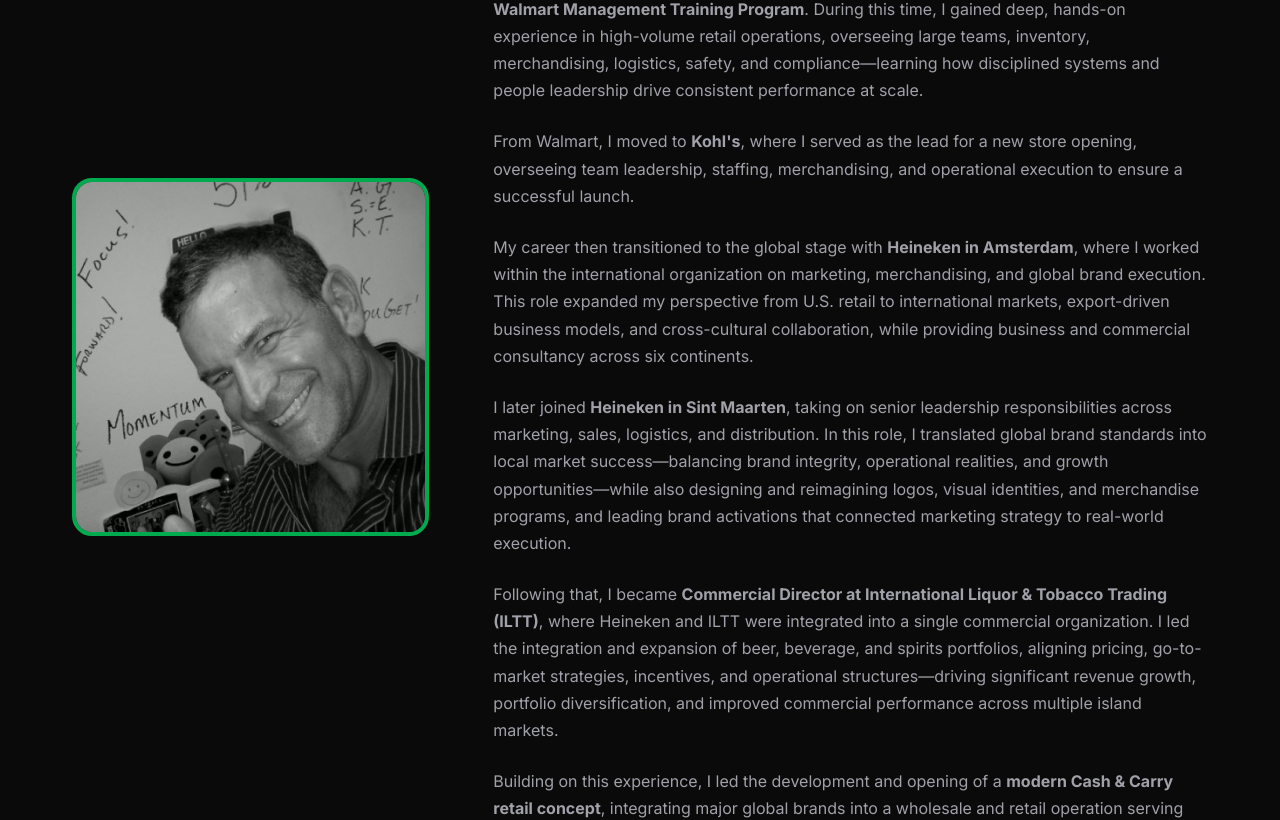
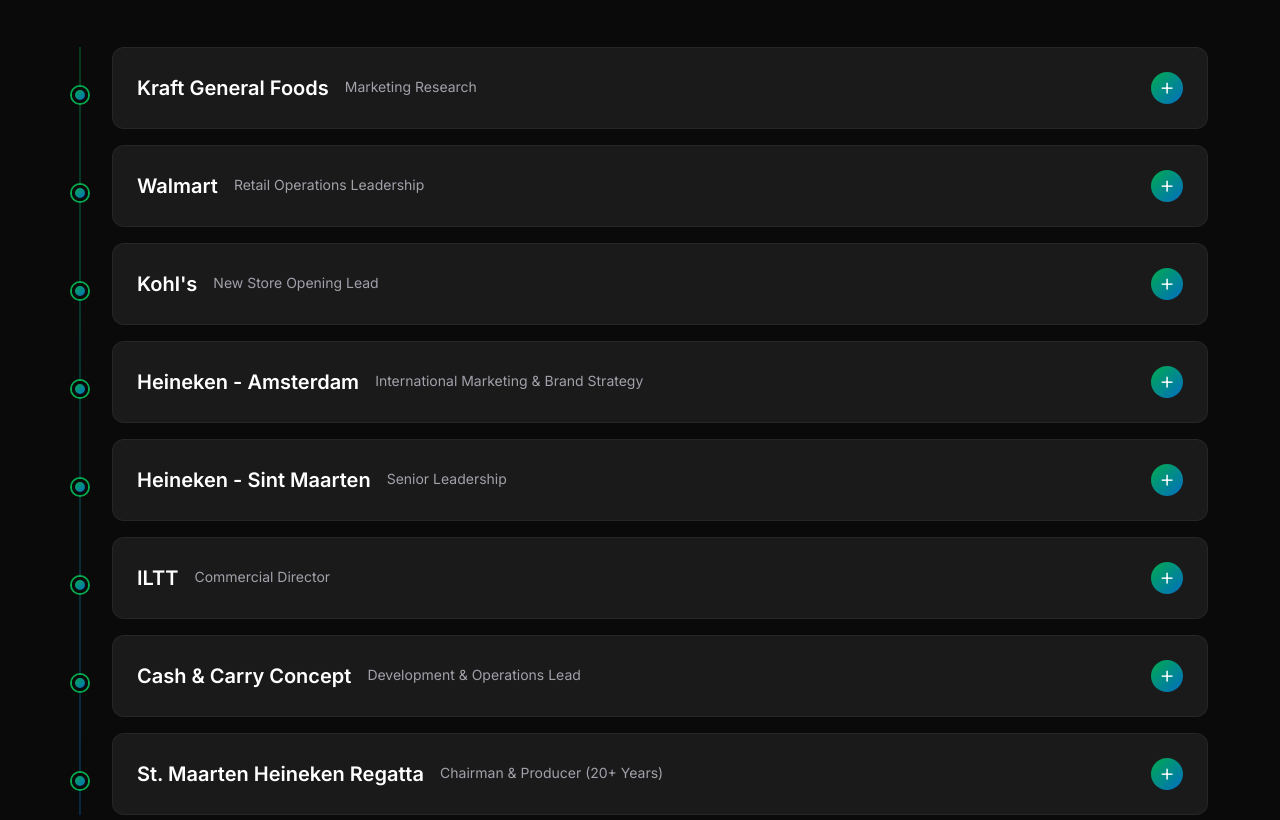
Before and after one commit to JacksonLeone/greenspring-website, a Next.js app: page /about in a window 1280 px wide. Shown: the part 776-1596 px from the top of the page. Built offline with nearby package versions, Linux system fonts and the light colour scheme.

Commit message:
Added Story Timeline

```diff
--- a/package.json
+++ b/package.json
@@ -5,6 +5,7 @@
   "private": true,
   "scripts": {
     "dev": "npm run build:local && npx serve out -p 3000",
+    "next": "next dev",
     "build": "next build",
     "build:local": "NEXT_PUBLIC_LOCAL_DEV=true next build",
     "start": "next start",
--- /dev/null
+++ b/src/components/TimelineItem.tsx
@@ -0,0 +1,40 @@
+import React from 'react';
+
+interface TimelineItemProps {
+  company: string;
+  role: string;
+  content: string;
+  isExpanded: boolean;
+  isLast?: boolean;
+  onClick: () => void;
+}
+
+export default function TimelineItem({
+  company,
+  role,
+  content,
+  isExpanded,
+  isLast = false,
+  onClick
+}: TimelineItemProps) {
+  return (
+    <div className={`timeline-item ${isExpanded ? 'expanded' : ''}`}>
+      <div className="timeline-marker">
+        <div className="timeline-dot"></div>
+        {!isLast && <div className="timeline-line"></div>}
+      </div>
+      <div className="timeline-card" onClick={onClick}>
+        <div className="timeline-header">
+          <h3>{company}</h3>
+          <span className="timeline-role">{role}</span>
+          <span className="timeline-toggle">{isExpanded ? '−' : '+'}</span>
+        </div>
+        {isExpanded && (
+          <div className="timeline-content">
+            <p dangerouslySetInnerHTML={{ __html: content }} />
+          </div>
+        )}
+      </div>
+    </div>
+  );
+}
--- a/src/pages/about.tsx
+++ b/src/pages/about.tsx
@@ -1,7 +1,57 @@
-import React from 'react';
+import React, { useState } from 'react';
 import Layout from '../components/Layout';
+import TimelineItem from '../components/TimelineItem';
 import { getImagePath } from '../utils/imagePath';
+
+const careerTimeline = [
+  {
+    company: "Kraft General Foods",
+    role: "Marketing Research",
+    content: "I began in <strong>marketing research at Kraft General Foods</strong>, where I developed a strong grounding in consumer insights, brand strategy, and data-driven decision-making. This early experience shaped how I think about positioning, pricing, and how customers actually engage with products and brands."
+  },
+  {
+    company: "Walmart",
+    role: "Retail Operations Leadership",
+    content: "That foundation led me into <strong>retail operations with Walmart</strong>, where I progressed through leadership roles after completing both the <strong>Walton Institute Leadership Academy</strong> and the <strong>Walmart Management Training Program</strong>. During this time, I gained deep, hands-on experience in high-volume retail operations, overseeing large teams, inventory, merchandising, logistics, safety, and compliance—learning how disciplined systems and people leadership drive consistent performance at scale."
+  },
+  {
+    company: "Kohl's",
+    role: "New Store Opening Lead",
+    content: "From Walmart, I moved to <strong>Kohl's</strong>, where I served as the lead for a new store opening, overseeing team leadership, staffing, merchandising, and operational execution to ensure a successful launch."
+  },
+  {
+    company: "Heineken - Amsterdam",
+    role: "International Marketing & Brand Strategy",
+    content: "My career then transitioned to the global stage with <strong>Heineken in Amsterdam</strong>, where I worked within the international organization on marketing, merchandising, and global brand execution. This role expanded my perspective from U.S. retail to international markets, export-driven business models, and cross-cultural collaboration, while providing business and commercial consultancy across six continents."
+  },
+  {
+    company: "Heineken - Sint Maarten",
+    role: "Senior Leadership",
+    content: "I later joined <strong>Heineken in Sint Maarten</strong>, taking on senior leadership responsibilities across marketing, sales, logistics, and distribution. In this role, I translated global brand standards into local market success—balancing brand integrity, operational realities, and growth opportunities—while also designing and reimagining logos, visual identities, and merchandise programs, and leading brand activations that connected marketing strategy to real-world execution."
+  },
+  {
+    company: "ILTT",
+    role: "Commercial Director",
+    content: "Following that, I became <strong>Commercial Director at International Liquor & Tobacco Trading (ILTT)</strong>, where Heineken and ILTT were integrated into a single commercial organization. I led the integration and expansion of beer, beverage, and spirits portfolios, aligning pricing, go-to-market strategies, incentives, and operational structures—driving significant revenue growth, portfolio diversification, and improved commercial performance across multiple island markets."
+  },
+  {
+    company: "Cash & Carry Concept",
+    role: "Development & Operations Lead",
+    content: "Building on this experience, I led the development and opening of a <strong>modern Cash & Carry retail concept</strong>, integrating major global brands into a wholesale and retail operation serving both trade and consumer segments. This project combined retail operations, supplier integration, merchandising, pricing strategy, logistics, and brand execution into a scalable commercial platform."
+  },
+  {
+    company: "St. Maarten Heineken Regatta",
+    role: "Chairman & Producer (20+ Years)",
+    content: "In parallel, I produced the large-scale entertainment and on-shore activations for the <strong>St. Maarten Heineken Regatta for over 20 years, serving as Chairman of the event</strong>. This role included event production, sponsorship activation, brand programming, merchandise development, and experiential marketing, delivering world-class experiences tied to one of the Caribbean's most iconic international sporting events."
+  }
+];
+
 export default function About() {
+  const [expandedCard, setExpandedCard] = useState<number | null>(null);
+
+  const toggleCard = (index: number) => {
+    setExpandedCard(expandedCard === index ? null : index);
+  };
   return (
     <Layout title="About - GreenSpring Business Transformation">
       {/* Hero Section */}
@@ -24,28 +74,28 @@
             <div className="story-content">
               <h2>My Journey</h2>
               <div className="story-text">
-                <p className="lead">My career has been shaped by <strong>building, operating, and reimagining businesses</strong>—from the foundations of retail and marketing to global brands and complex hospitality environments.</p>
+                <p className="lead">My career has been shaped by <strong>building, operating, and reimagining businesses</strong> from the foundations of retail and marketing to global brands and complex hospitality environments.</p>
+              </div>
 
-                <p>I began in <strong>marketing research at Kraft General Foods</strong>, where I developed a strong grounding in consumer insights, brand strategy, and data-driven decision-making. This early experience shaped how I think about positioning, pricing, and how customers actually engage with products and brands.</p>
-
-                <p>That foundation led me into <strong>retail operations with Walmart</strong>, where I progressed through leadership roles after completing both the <strong>Walton Institute Leadership Academy</strong> and the <strong>Walmart Management Training Program</strong>. During this time, I gained deep, hands-on experience in high-volume retail operations, overseeing large teams, inventory, merchandising, logistics, safety, and compliance—learning how disciplined systems and people leadership drive consistent performance at scale.</p>
-
-                <p>From Walmart, I moved to <strong>Kohl's</strong>, where I served as the lead for a new store opening, overseeing team leadership, staffing, merchandising, and operational execution to ensure a successful launch.</p>
-
-                <p>My career then transitioned to the global stage with <strong>Heineken in Amsterdam</strong>, where I worked within the international organization on marketing, merchandising, and global brand execution. This role expanded my perspective from U.S. retail to international markets, export-driven business models, and cross-cultural collaboration, while providing business and commercial consultancy across six continents.</p>
-
-                <p>I later joined <strong>Heineken in Sint Maarten</strong>, taking on senior leadership responsibilities across marketing, sales, logistics, and distribution. In this role, I translated global brand standards into local market success—balancing brand integrity, operational realities, and growth opportunities—while also designing and reimagining logos, visual identities, and merchandise programs, and leading brand activations that connected marketing strategy to real-world execution.</p>
-
-                <p>Following that, I became <strong>Commercial Director at International Liquor & Tobacco Trading (ILTT)</strong>, where Heineken and ILTT were integrated into a single commercial organization. I led the integration and expansion of beer, beverage, and spirits portfolios, aligning pricing, go-to-market strategies, incentives, and operational structures—driving significant revenue growth, portfolio diversification, and improved commercial performance across multiple island markets.</p>
-
-                <p>Building on this experience, I led the development and opening of a <strong>modern Cash & Carry retail concept</strong>, integrating major global brands into a wholesale and retail operation serving both trade and consumer segments. This project combined retail operations, supplier integration, merchandising, pricing strategy, logistics, and brand execution into a scalable commercial platform.</p>
-
-                <p>In parallel, I produced the large-scale entertainment and on-shore activations for the <strong>St. Maarten Heineken Regatta for over 20 years, serving as Chairman of the event</strong>. This role included event production, sponsorship activation, brand programming, merchandise development, and experiential marketing, delivering world-class experiences tied to one of the Caribbean's most iconic international sporting events.</p>
-
-              </div>
             </div>
           </div>
         </div>
+          <div className="container">
+            {/* Interactive Timeline */}
+            <div className="career-timeline">
+              {careerTimeline.map((item, index) => (
+                <TimelineItem
+                  key={index}
+                  company={item.company}
+                  role={item.role}
+                  content={item.content}
+                  isExpanded={expandedCard === index}
+                  isLast={index === careerTimeline.length - 1}
+                  onClick={() => toggleCard(index)}
+                />
+              ))}
+            </div>
+          </div>
       </section>
 
       {/* Philosophy Section */}
--- a/src/styles/main.css
+++ b/src/styles/main.css
@@ -598,6 +598,157 @@
     margin-bottom: 1.5rem;
     color: var(--text-secondary);
     line-height: 1.7;
+}
+
+/* Career Timeline Styles */
+.career-timeline {
+    margin-top: 3rem;
+    position: relative;
+    padding-left: 0;
+}
+
+.career-timeline::before {
+    content: '';
+    position: absolute;
+    left: 7px;
+    top: 0rem;
+    bottom: 0;
+    width: 2px;
+    background: linear-gradient(to bottom, var(--primary-green), var(--primary-blue));
+    opacity: 0.3;
+    z-index: 0;
+}
+
+.timeline-item {
+    display: flex;
+    gap: 1.5rem;
+    margin-bottom: 1rem;
+    position: relative;
+}
+
+.timeline-marker {
+    display: flex;
+    flex-direction: column;
+    align-items: center;
+    flex-shrink: 0;
+    position: relative;
+    width: 16px;
+}
+
+.timeline-dot {
+    width: 16px;
+    height: 16px;
+    border-radius: 50%;
+    background: var(--gradient-primary);
+    border: 3px solid var(--dark-bg);
+    box-shadow: 0 0 0 2px var(--primary-green);
+    z-index: 2;
+    transition: all 0.3s ease;
+    flex-shrink: 0;
+    margin-top: 2.5rem;
+    position: relative;
+}
+
+.timeline-item.expanded .timeline-dot {
+    transform: scale(1.3);
+    box-shadow: 0 0 0 3px var(--primary-green), 0 0 20px rgba(0, 171, 79, 0.4);
+}
+
+.timeline-line {
+    display: none;
+}
+
+.timeline-card {
+    flex: 1;
+    background: var(--dark-secondary);
+    border-radius: var(--border-radius);
+    padding: 1.5rem;
+    cursor: pointer;
+    transition: all 0.3s ease;
+    border: 1px solid rgba(255, 255, 255, 0.05);
+}
+
+.timeline-card:hover:not(.timeline-item.expanded .timeline-card) {
+    background: rgba(26, 26, 26, 0.8);
+    border-color: var(--primary-green);
+    transform: translateX(4px);
+}
+
+.timeline-item.expanded .timeline-card {
+    background: var(--dark-bg);
+    border-color: var(--primary-green);
+    box-shadow: 0 4px 20px rgba(0, 171, 79, 0.15);
+}
+
+.timeline-item.expanded .timeline-card:hover {
+    transform: none;
+}
+
+.timeline-header {
+    display: flex;
+    align-items: center;
+    gap: 1rem;
+    flex-wrap: wrap;
+}
+
+.timeline-header h3 {
+    color: var(--text-primary);
+    font-size: var(--font-size-xl);
+    margin: 0;
+    flex-shrink: 0;
+}
+
+.timeline-role {
+    color: var(--text-secondary);
+    font-size: var(--font-size-sm);
+    flex: 1;
+}
+
+.timeline-toggle {
+    width: 32px;
+    height: 32px;
+    display: flex;
+    align-items: center;
+    justify-content: center;
+    background: var(--gradient-primary);
+    border-radius: 50%;
+    color: white;
+    font-size: 1.5rem;
+    font-weight: 300;
+    flex-shrink: 0;
+    transition: transform 0.3s ease;
+}
+
+.timeline-card:hover .timeline-toggle {
+    transform: rotate(90deg);
+}
+
+.timeline-item.expanded .timeline-toggle {
+    transform: rotate(180deg);
+}
+
+.timeline-content {
+    margin-top: 1.5rem;
+    padding-top: 1.5rem;
+    border-top: 1px solid rgba(255, 255, 255, 0.1);
+    animation: slideDown 0.3s ease;
+}
+
+.timeline-content p {
+    color: var(--text-secondary);
+    line-height: 1.7;
+    margin: 0;
+}
+
+@keyframes slideDown {
+    from {
+        opacity: 0;
+        transform: translateY(-10px);
+    }
+    to {
+        opacity: 1;
+        transform: translateY(0);
+    }
 }
 
 .philosophy {
@@ -1488,6 +1639,30 @@
         text-align: center;
     }
 
+    .career-timeline {
+        margin-left: 0;
+    }
+
+    .timeline-item {
+        gap: 1rem;
+    }
+
+    .timeline-header {
+        flex-direction: column;
+        align-items: flex-start;
+        gap: 0.5rem;
+    }
+
+    .timeline-header h3 {
+        font-size: var(--font-size-lg);
+    }
+
+    .timeline-toggle {
+        position: absolute;
+        top: 1rem;
+        right: 1rem;
+    }
+
     .contact-grid {
         grid-template-columns: 1fr;
     }
```
